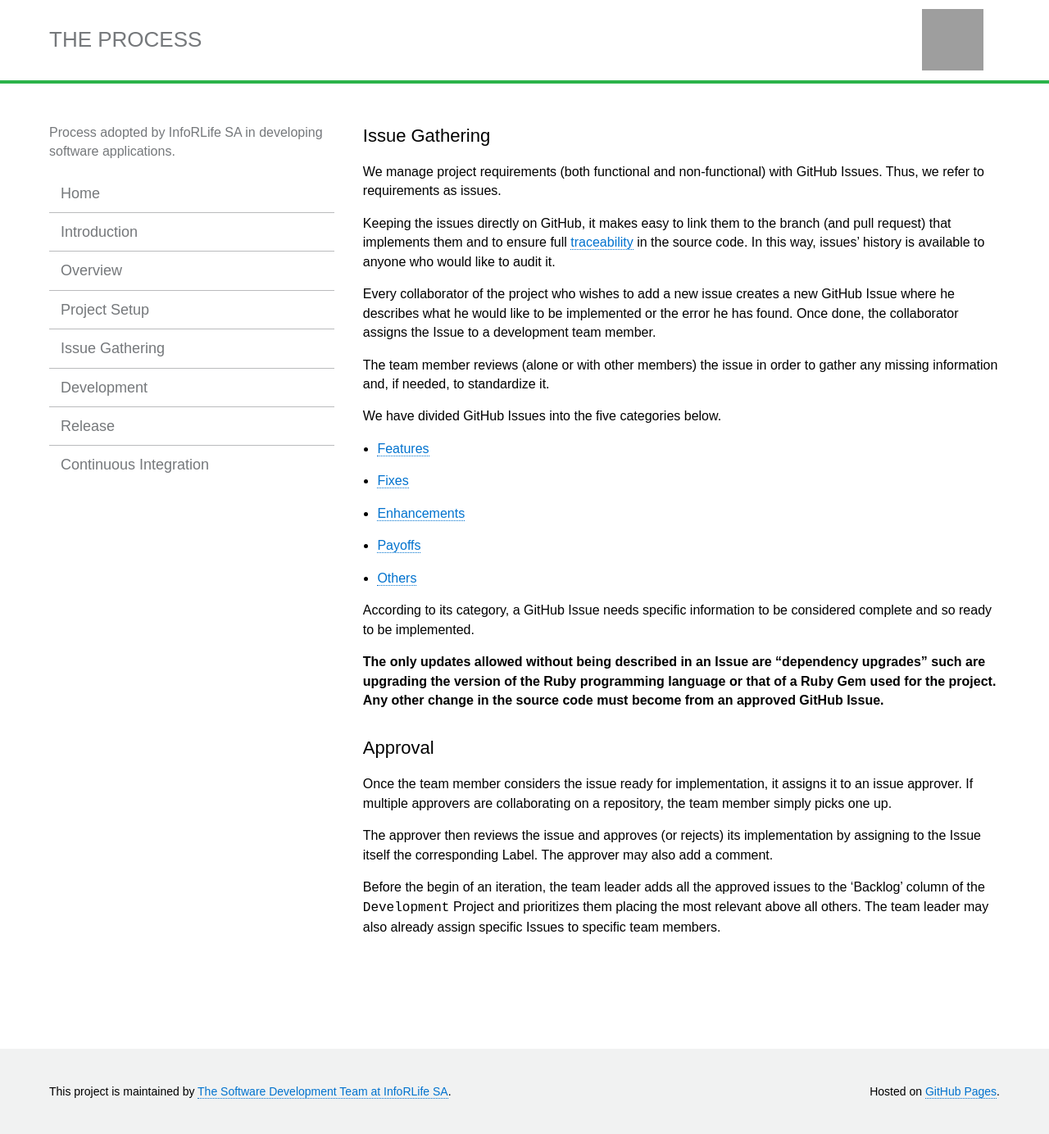
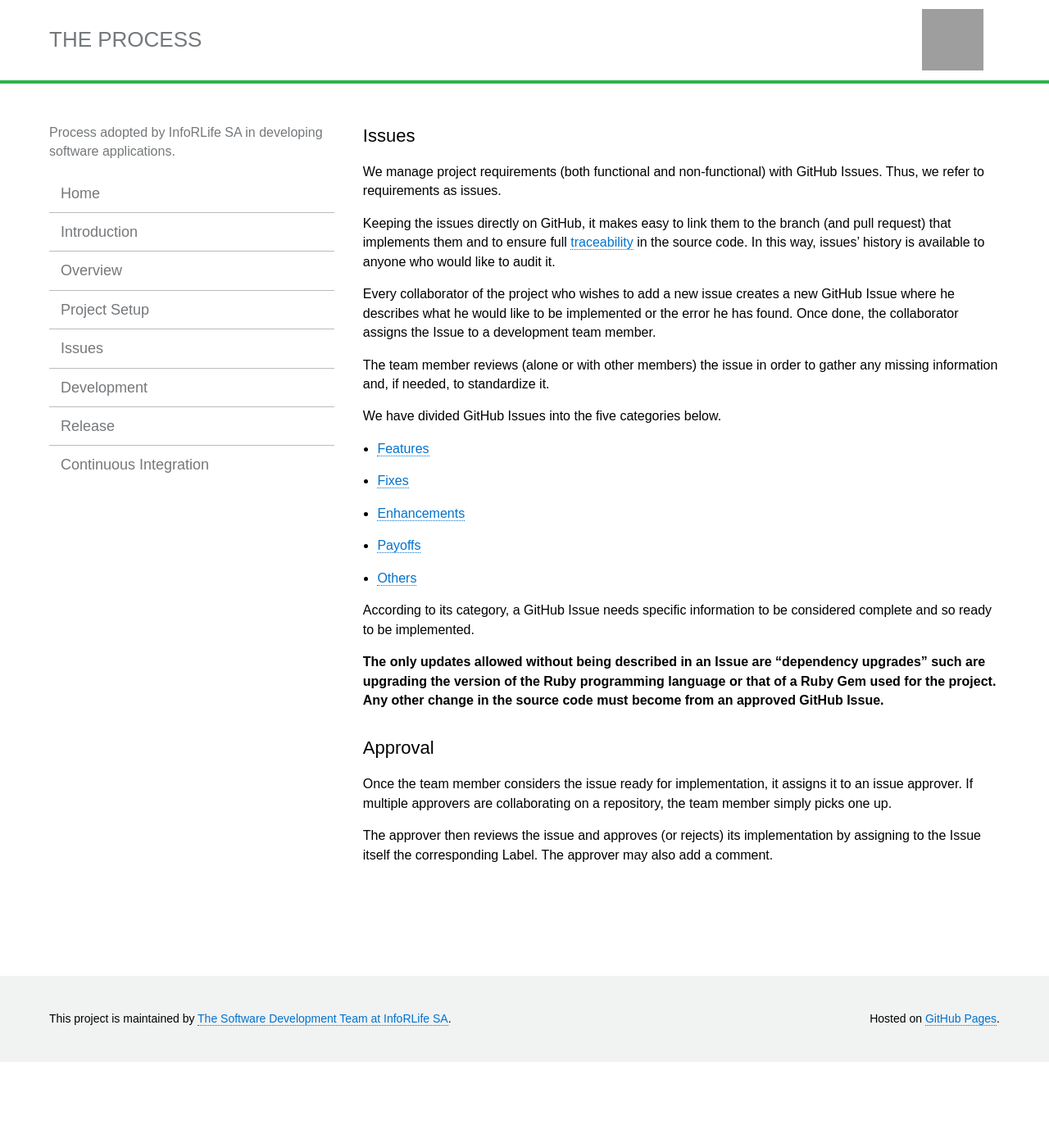
Before and after one commit to inforlife/process, a Jekyll site: the page built from issues.md, in a window 1280 px wide. Shown: the whole page at 82% size. Built offline with Jekyll 4.4.1, drawn with Linux system fonts in a browser that asks for light colours; after the commit the page ends 1296 px from its top, so only the background shows below that; grey boxes are pictures that could not be loaded.

Commit message:
add iterations

```diff
--- a/_config.yml
+++ b/_config.yml
@@ -42,8 +42,8 @@ navigation:
 - text: Project Setup
   url: project-setup.html
   internal: true
-- text: Issue Gathering
-  url: issue-gathering.html
+- text: Issues
+  url: issues.html
   internal: true
 - text: Development
   url: development.html
--- a/issue-gathering.md
+++ b/issues.md
@@ -1,6 +1,6 @@
 ---
 layout: page
-title:  "Issue Gathering"
+title:  "Issues"
 ---
 
 We manage project requirements (both functional and non-functional) with GitHub Issues. Thus, we refer to requirements as issues.
@@ -29,5 +29,3 @@ Any other change in the source code must become from an approved GitHub Issue.**
 Once the team member considers the issue ready for implementation, it assigns it to an issue approver. If multiple approvers are collaborating on a repository, the team member simply picks one up.
 
 The approver then reviews the issue and approves (or rejects) its implementation by assigning to the Issue itself the corresponding Label. The approver may also add a comment.
-
-Before the begin of an iteration, the team leader adds all the approved issues to the 'Backlog' column of the `Development` Project and prioritizes them placing the most relevant above all others. The team leader may also already assign specific Issues to specific team members.
```
Also changed, not shown: code-review.md (+3 -1 lines), introduction.md (+1 -1 lines), iterations.md (added, +40 -0 lines), overview.md (+2 -2 lines), services/github.md (+1 -1 lines), user-acceptance.md (deleted, +0 -16 lines).
